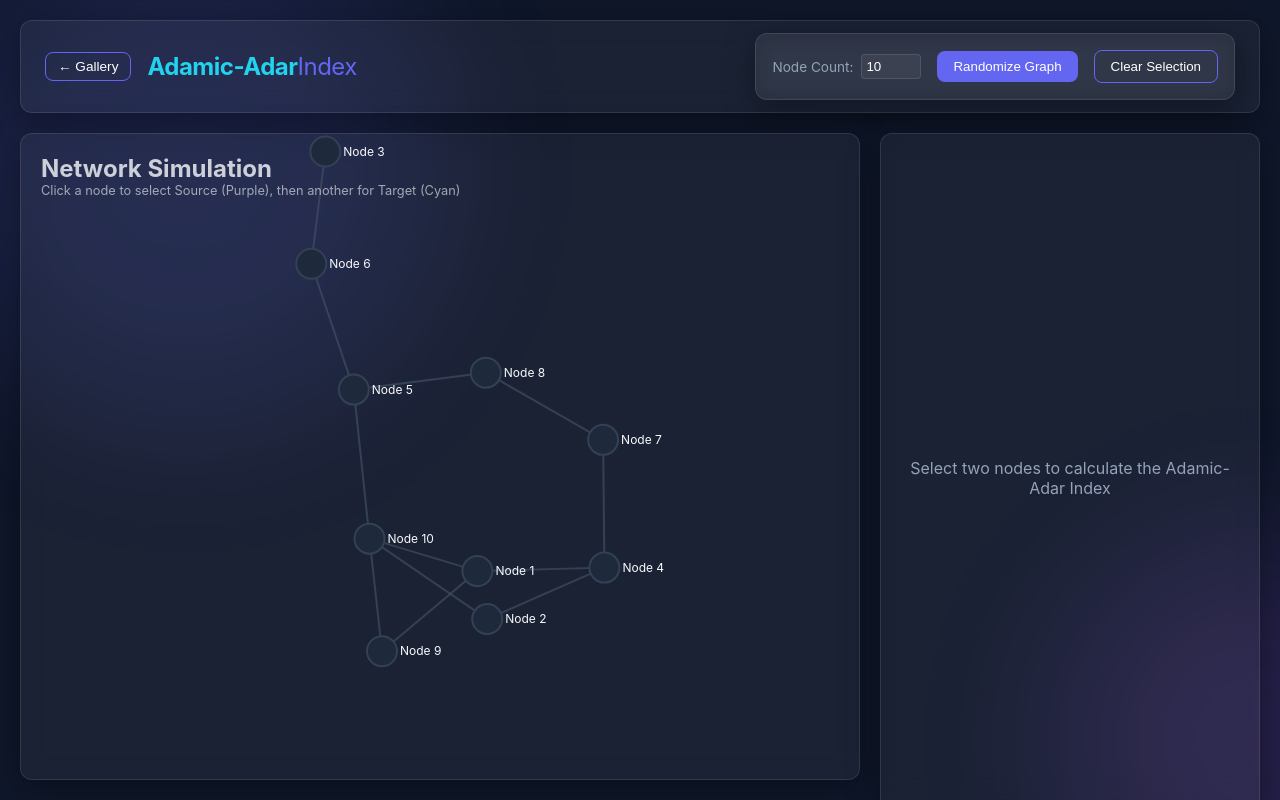
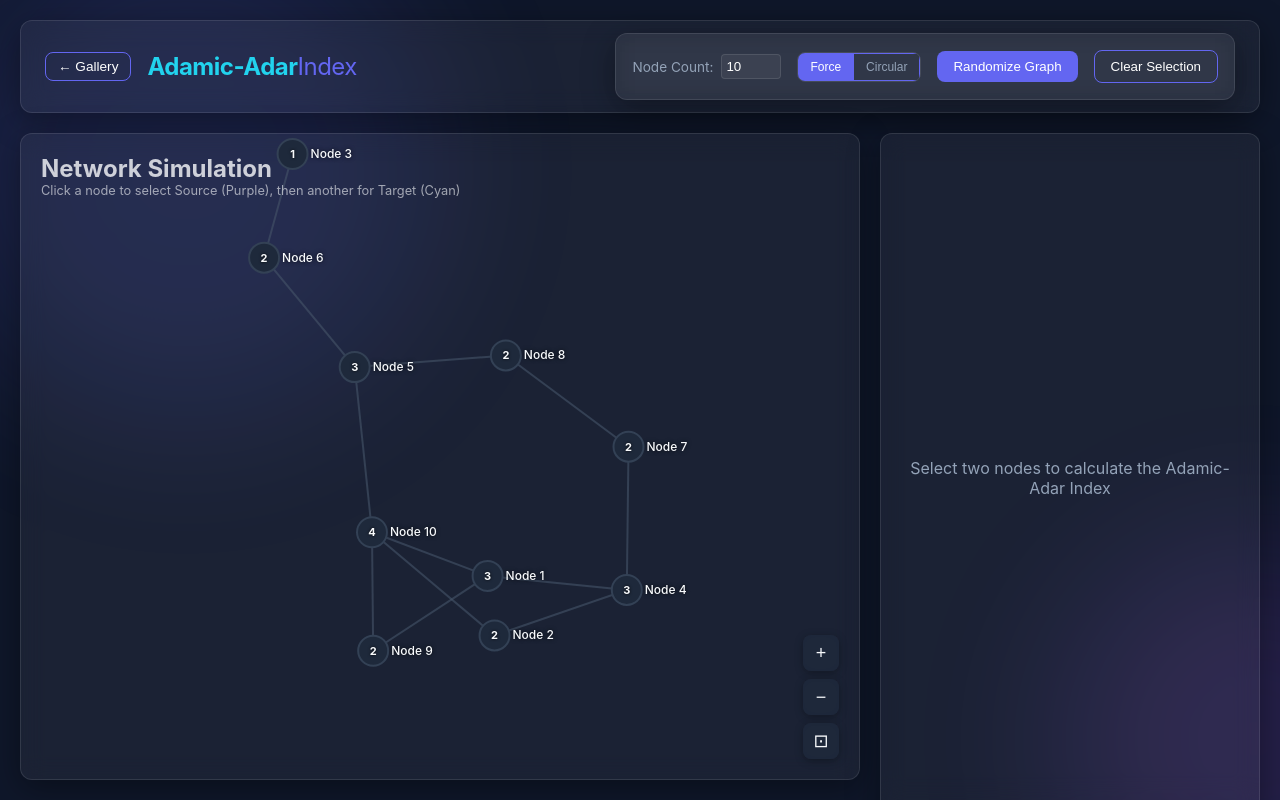
Before and after one commit to hasantktl/network_science_app, a React (Vite) app: page / in a window 1280 px wide. Both pictures are taken after a click on the element 437 px from the left and 368 px from the top of the page. Built offline with nearby package versions, Linux system fonts and the light colour scheme.

Commit message:
feat: Implement D3-based interactive graph visualization component with force and circular layouts, node selection, and zoom controls.

```diff
--- a/src/components/ControlPanel.jsx
+++ b/src/components/ControlPanel.jsx
@@ -1,6 +1,6 @@
 import React from 'react';
 
-const ControlPanel = ({ onRandomize, onReset, nodeCount, setNodeCount }) => {
+const ControlPanel = ({ onRandomize, onReset, nodeCount, setNodeCount, layoutMode, setLayoutMode }) => {
   return (
     <div className="glass-panel" style={{ padding: '16px', display: 'flex', gap: '16px', alignItems: 'center' }}>
       <div style={{ display: 'flex', alignItems: 'center', gap: '8px' }}>
@@ -12,6 +12,22 @@ const ControlPanel = ({ onRandomize, onReset, nodeCount, setNodeCount }) => {
           style={{ width: '50px', background: 'var(--glass)', border: '1px solid var(--glass-border)', color: 'white', padding: '4px', borderRadius: '4px' }}
         />
       </div>
+      <div className="btn-group" style={{ display: 'flex', borderRadius: '8px', overflow: 'hidden', border: '1px solid var(--glass-border)' }}>
+        <button
+          className={`btn ${layoutMode === 'force' ? '' : 'btn-outline'}`}
+          onClick={() => setLayoutMode('force')}
+          style={{ borderRadius: 0, fontSize: '0.75rem', padding: '6px 12px' }}
+        >
+          Force
+        </button>
+        <button
+          className={`btn ${layoutMode === 'circular' ? '' : 'btn-outline'}`}
+          onClick={() => setLayoutMode('circular')}
+          style={{ borderRadius: 0, fontSize: '0.75rem', padding: '6px 12px', color: layoutMode === 'circular' ? 'white' : 'var(--text-dim)' }}
+        >
+          Circular
+        </button>
+      </div>
       <button className="btn" onClick={onRandomize}>Randomize Graph</button>
       <button className="btn btn-outline" onClick={onReset} style={{ color: 'white' }}>Clear Selection</button>
     </div>
--- a/src/components/GraphCanvas.jsx
+++ b/src/components/GraphCanvas.jsx
@@ -1,24 +1,106 @@
-import React, { useEffect, useRef } from 'react';
+import React, { useEffect, useRef, useCallback } from 'react';
 import * as d3 from 'd3';
 
-const GraphCanvas = ({ nodes, links, selectedSource, selectedTarget, setSource, setTarget }) => {
+const GraphCanvas = ({ nodes, links, selectedSource, selectedTarget, setSource, setTarget, layoutMode = 'force' }) => {
   const svgRef = useRef();
+  const zoomRef = useRef();
+  const gRef = useRef();
+
+  const handleZoomIn = useCallback(() => {
+    if (svgRef.current && zoomRef.current) {
+      d3.select(svgRef.current).transition().duration(300).call(zoomRef.current.scaleBy, 1.3);
+    }
+  }, []);
+
+  const handleZoomOut = useCallback(() => {
+    if (svgRef.current && zoomRef.current) {
+      d3.select(svgRef.current).transition().duration(300).call(zoomRef.current.scaleBy, 0.7);
+    }
+  }, []);
+
+  const handleFitToArea = useCallback(() => {
+    if (svgRef.current && zoomRef.current && gRef.current) {
+      const svg = d3.select(svgRef.current);
+      const g = gRef.current;
+      const container = svg.node().parentElement;
+      const width = container.clientWidth || 800;
+      const height = container.clientHeight || 600;
+
+      const bounds = g.node().getBBox();
+      if (bounds.width === 0 || bounds.height === 0) return;
+
+      const padding = 50;
+      const scale = Math.min(
+        (width - padding * 2) / bounds.width,
+        (height - padding * 2) / bounds.height,
+        2 // Max zoom level
+      );
+      const translateX = (width - bounds.width * scale) / 2 - bounds.x * scale;
+      const translateY = (height - bounds.height * scale) / 2 - bounds.y * scale;
+
+      svg.transition().duration(500).call(
+        zoomRef.current.transform,
+        d3.zoomIdentity.translate(translateX, translateY).scale(scale)
+      );
+    }
+  }, []);
 
   useEffect(() => {
     if (!nodes || !links) return;
 
     const svg = d3.select(svgRef.current);
-    const width = svg.node().getBoundingClientRect().width;
-    const height = svg.node().getBoundingClientRect().height;
+    const container = svg.node().parentElement;
+    const width = container.clientWidth || 800;
+    const height = container.clientHeight || 600;
 
     svg.selectAll("*").remove();
 
-    const simulation = d3.forceSimulation(nodes)
-      .force("link", d3.forceLink(links).id(d => d.id).distance(100))
-      .force("charge", d3.forceManyBody().strength(-300))
-      .force("center", d3.forceCenter(width / 2, height / 2));
+    // Create zoom behavior
+    const zoom = d3.zoom()
+      .scaleExtent([0.1, 4])
+      .on("zoom", (event) => {
+        g.attr("transform", event.transform);
+      });
 
-    const link = svg.append("g")
+    zoomRef.current = zoom;
+    svg.call(zoom);
+
+    // Create main group for all graph elements (will be transformed by zoom)
+    const g = svg.append("g");
+    gRef.current = g;
+
+    // Mapping for quick neighbor lookup
+    const neighborMap = new Map();
+    nodes.forEach(n => neighborMap.set(n.id, new Set()));
+    links.forEach(l => {
+      neighborMap.get(typeof l.source === 'object' ? l.source.id : l.source).add(typeof l.target === 'object' ? l.target.id : l.target);
+      neighborMap.get(typeof l.target === 'object' ? l.target.id : l.target).add(typeof l.source === 'object' ? l.source.id : l.source);
+    });
+
+    // Create simulation
+    const simulation = d3.forceSimulation(nodes);
+
+    // For circular layout, pre-calculate positions
+    if (layoutMode === 'circular') {
+      const radius = Math.min(width, height) * 0.35;
+      nodes.forEach((node, i) => {
+        const angle = (i / nodes.length) * 2 * Math.PI;
+        node.x = width / 2 + radius * Math.cos(angle);
+        node.y = height / 2 + radius * Math.sin(angle);
+        node.fx = node.x;
+        node.fy = node.y;
+      });
+    } else {
+      // Clear fixed positions for force layout
+      nodes.forEach(node => {
+        node.fx = null;
+        node.fy = null;
+      });
+    }
+
+    // Create DOM elements FIRST
+    const link = g.append("g")
+      .attr("class", "links")
       .attr("stroke", "#475569")
       .attr("stroke-opacity", 0.6)
       .selectAll("line")
@@ -26,7 +108,9 @@ const GraphCanvas = ({ nodes, links, selectedSource, selectedTarget, setSource,
       .join("line")
       .attr("stroke-width", 2);
 
-    const node = svg.append("g")
+    const nodeGroup = g.append("g").attr("class", "nodes");
+
+    const node = nodeGroup
       .selectAll("circle")
       .data(nodes)
       .join("circle")
@@ -50,23 +134,61 @@ const GraphCanvas = ({ nodes, links, selectedSource, selectedTarget, setSource,
           setTarget(d.id);
         }
       })
+      .on("mouseenter", (event, d) => {
+        const neighbors = neighborMap.get(d.id);
+
+        node.style("opacity", n => (n.id === d.id || neighbors.has(n.id)) ? 1 : 0.15);
+        link.style("opacity", l => (l.source.id === d.id || l.target.id === d.id) ? 1 : 0.05);
+        labels.style("opacity", n => (n.id === d.id || neighbors.has(n.id)) ? 1 : 0.15);
+        neighborCounts.style("opacity", n => (n.id === d.id || neighbors.has(n.id)) ? 1 : 0.15);
+      })
+      .on("mouseleave", () => {
+        node.style("opacity", 1);
+        link.style("opacity", 1);
+        labels.style("opacity", 1);
+        neighborCounts.style("opacity", 1);
+      })
       .call(drag(simulation));
 
     node.append("title")
       .text(d => d.id);
 
-    const labels = svg.append("g")
+    // Neighbor count labels inside the nodes
+    const neighborCounts = g.append("g")
+      .selectAll("text")
+      .data(nodes)
+      .join("text")
+      .text(d => neighborMap.get(d.id).size)
+      .attr("font-size", 11)
+      .attr("font-weight", "bold")
+      .attr("fill", "#f8fafc")
+      .attr("text-anchor", "middle")
+      .attr("dominant-baseline", "central")
+      .style("pointer-events", "none")
+      .style("text-shadow", "0 0 3px rgba(0,0,0,0.9)");
+
+    const labels = g.append("g")
       .selectAll("text")
       .data(nodes)
       .join("text")
       .text(d => d.id)
       .attr("font-size", 12)
+      .attr("font-weight", "500")
       .attr("fill", "#f8fafc")
       .attr("dx", 18)
       .attr("dy", 4)
-      .style("pointer-events", "none");
+      .style("pointer-events", "none")
+      .style("text-shadow", "0 0 4px rgba(0,0,0,0.8)");
 
-    simulation.on("tick", () => {
+    // Function to update element positions
+    const padding = 20; // Node radius + margin
+    function updatePositions() {
+      // Clamp node positions to viewport bounds
+      nodes.forEach(d => {
+        d.x = Math.max(padding, Math.min(width - padding, d.x));
+        d.y = Math.max(padding, Math.min(height - padding, d.y));
+      });
+
       link
         .attr("x1", d => d.source.x)
         .attr("y1", d => d.source.y)
@@ -80,7 +202,37 @@ const GraphCanvas = ({ nodes, links, selectedSource, selectedTarget, setSource,
       labels
         .attr("x", d => d.x)
         .attr("y", d => d.y);
-    });
+
+      neighborCounts
+        .attr("x", d => d.x)
+        .attr("y", d => d.y);
+    }
+
+    // Apply layout
+    if (layoutMode === 'circular') {
+      // For circular: positions are already set, just update DOM
+      // Need to resolve link source/target references first
+      links.forEach(l => {
+        if (typeof l.source === 'string') {
+          l.source = nodes.find(n => n.id === l.source);
+        }
+        if (typeof l.target === 'string') {
+          l.target = nodes.find(n => n.id === l.target);
+        }
+      });
+      updatePositions();
+      simulation.stop();
+    } else {
+      // Force layout: set up forces and let simulation run
+      simulation
+        .force("link", d3.forceLink(links).id(d => d.id).distance(100))
+        .force("charge", d3.forceManyBody().strength(-500))
+        .force("center", d3.forceCenter(width / 2, height / 2))
+        .force("collide", d3.forceCollide().radius(25));
+
+      simulation.on("tick", updatePositions);
+      simulation.alpha(1).restart();
+    }
 
     function drag(simulation) {
       function dragstarted(event) {
@@ -96,8 +248,11 @@ const GraphCanvas = ({ nodes, links, selectedSource, selectedTarget, setSource,
 
       function dragended(event) {
         if (!event.active) simulation.alphaTarget(0);
-        event.subject.fx = null;
-        event.subject.fy = null;
+        // In circular mode, keep nodes fixed
+        if (layoutMode !== 'circular') {
+          event.subject.fx = null;
+          event.subject.fy = null;
+        }
       }
 
       return d3.drag()
@@ -107,7 +262,25 @@ const GraphCanvas = ({ nodes, links, selectedSource, selectedTarget, setSource,
     }
 
     return () => simulation.stop();
-  }, [nodes, links, selectedSource, selectedTarget, setSource, setTarget]);
+  }, [nodes, links, selectedSource, selectedTarget, setSource, setTarget, layoutMode]);
+
+
+  const zoomButtonStyle = {
+    width: '36px',
+    height: '36px',
+    border: 'none',
+    borderRadius: '8px',
+    background: 'rgba(30, 41, 59, 0.9)',
+    color: '#f8fafc',
+    fontSize: '18px',
+    cursor: 'pointer',
+    display: 'flex',
+    alignItems: 'center',
+    justifyContent: 'center',
+    backdropFilter: 'blur(8px)',
+    transition: 'all 0.2s ease',
+    boxShadow: '0 2px 8px rgba(0, 0, 0, 0.3)',
+  };
 
   return (
     <div style={{ width: '100%', height: '100%', position: 'relative' }}>
@@ -116,6 +289,44 @@ const GraphCanvas = ({ nodes, links, selectedSource, selectedTarget, setSource,
         <h2 style={{ margin: 0, opacity: 0.8 }}>Network Simulation</h2>
         <p style={{ margin: 0, fontSize: '0.8rem', opacity: 0.6 }}>Click a node to select Source (Purple), then another for Target (Cyan)</p>
       </div>
+
+      {/* Zoom Controls */}
+      <div style={{
+        position: 'absolute',
+        bottom: 20,
+        right: 20,
+        display: 'flex',
+        flexDirection: 'column',
+        gap: '8px'
+      }}>
+        <button
+          onClick={handleZoomIn}
+          style={zoomButtonStyle}
+          title="Zoom In"
+          onMouseEnter={(e) => e.target.style.background = 'rgba(99, 102, 241, 0.9)'}
+          onMouseLeave={(e) => e.target.style.background = 'rgba(30, 41, 59, 0.9)'}
+        >
+          +
+        </button>
+        <button
+          onClick={handleZoomOut}
+          style={zoomButtonStyle}
+          title="Zoom Out"
+          onMouseEnter={(e) => e.target.style.background = 'rgba(99, 102, 241, 0.9)'}
+          onMouseLeave={(e) => e.target.style.background = 'rgba(30, 41, 59, 0.9)'}
+        >
+          −
+        </button>
+        <button
+          onClick={handleFitToArea}
+          style={zoomButtonStyle}
+          title="Fit to Area"
+          onMouseEnter={(e) => e.target.style.background = 'rgba(99, 102, 241, 0.9)'}
+          onMouseLeave={(e) => e.target.style.background = 'rgba(30, 41, 59, 0.9)'}
+        >
+          ⊡
+        </button>
+      </div>
     </div>
   );
 };
--- a/src/components/SimulationHost.jsx
+++ b/src/components/SimulationHost.jsx
@@ -9,6 +9,8 @@ const SimulationHost = ({ simulation, onBack }) => {
   const [selectedSource, setSelectedSource] = useState(null);
   const [selectedTarget, setSelectedTarget] = useState(null);
   const [nodeCount, setNodeCount] = useState(10);
+
+  const [layoutMode, setLayoutMode] = useState('force');
 
   const results = useMemo(() => {
     if (selectedSource && selectedTarget) {
@@ -50,6 +52,8 @@ const SimulationHost = ({ simulation, onBack }) => {
           onReset={handleReset}
           nodeCount={nodeCount}
           setNodeCount={setNodeCount}
+          layoutMode={layoutMode}
+          setLayoutMode={setLayoutMode}
         />
       </header>
 
@@ -62,6 +66,7 @@ const SimulationHost = ({ simulation, onBack }) => {
             selectedTarget={selectedTarget}
             setSource={setSelectedSource}
             setTarget={setSelectedTarget}
+            layoutMode={layoutMode}
           />
         </section>
 
```
